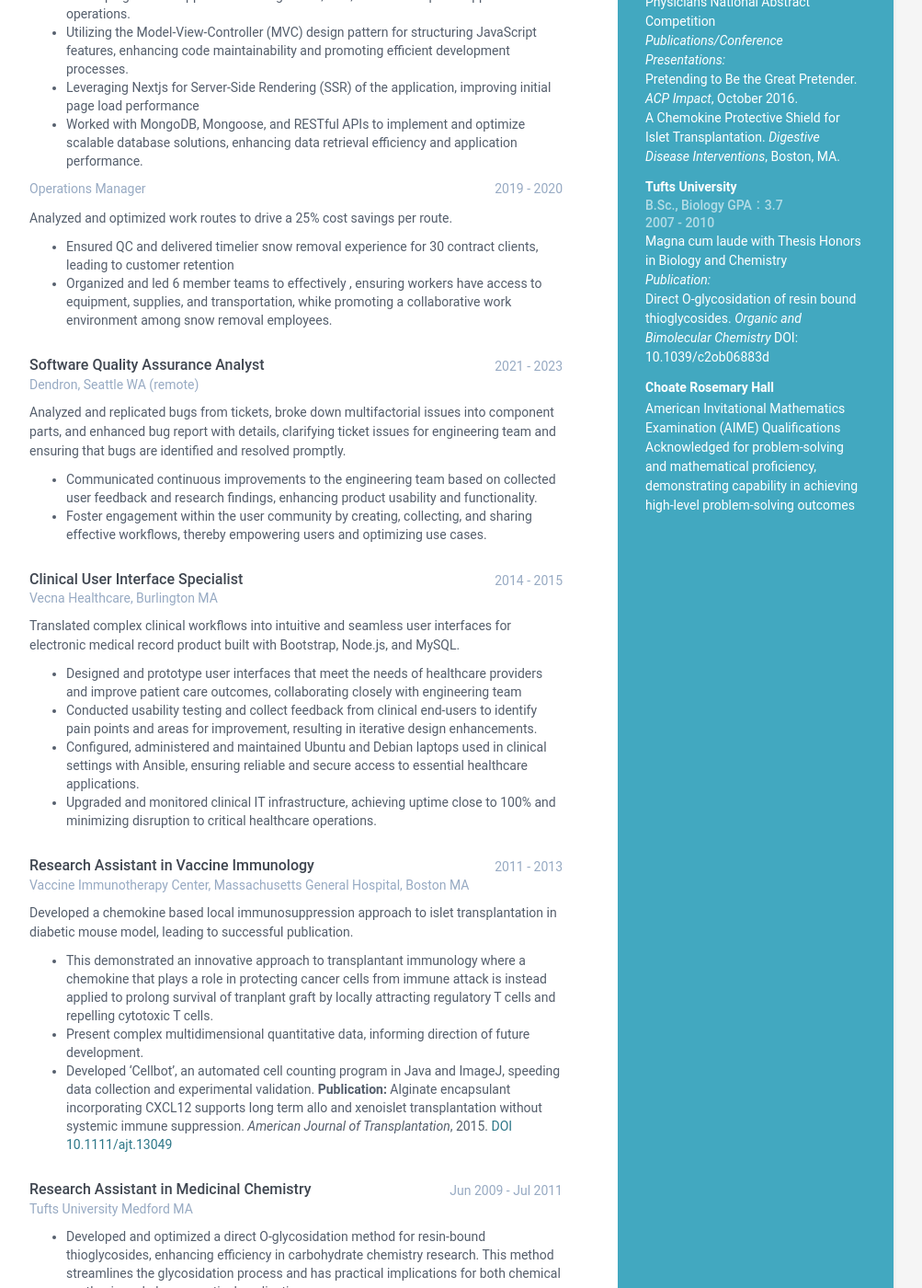
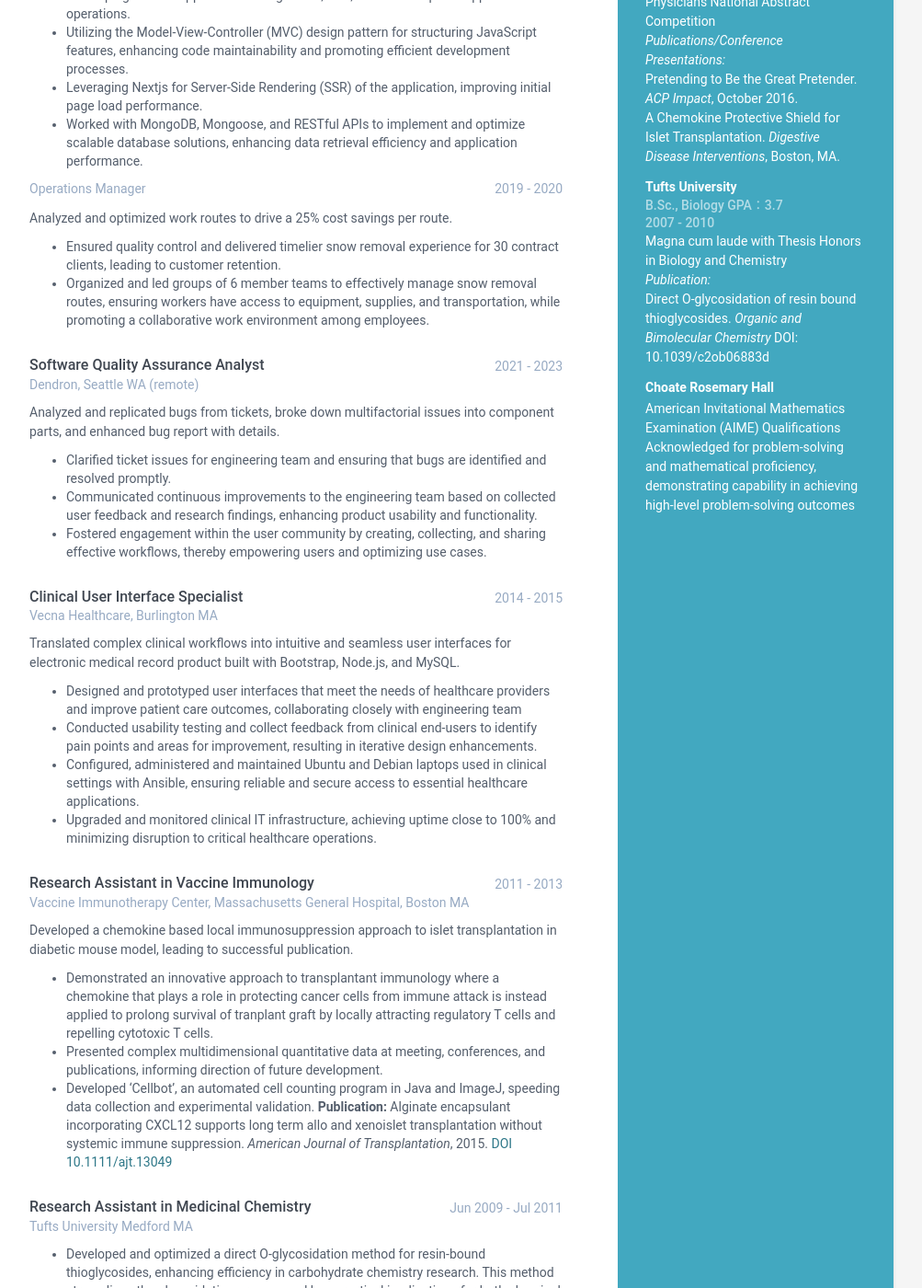
Before and after one commit to iterating/cv-pharm, a Jekyll site: the page built from index.html, in a window 1280 px wide and 1400 px high, scrolled down 704 px. Shown: the whole window at 92% size, without its empty margins (168-1171 px from the left). Built offline with Jekyll 4.4.1, drawn with Linux system fonts in a browser that asks for light colours; some of the changed text lies outside the part shown.

```diff
--- a/_data/data.yml
+++ b/_data/data.yml
@@ -73,7 +73,7 @@
         time: 2024 - Present
         company: LA Film Lab, Los Angeles CA
         details: |
-          Building customer and internal facing software for operating a film lab using Angular, Node.JS, and Firebase, working closely with senior developer
+          Building customer and internal facing software for operating a film lab using Angular, Node.JS, and Firebase, working closely with senior developer.
           - Experience in web performance optimization and scaling, employing techniques such as lazy loading, asynchronous programming, and efficient resource management.
           - Designed and developed internal facing labeling system using HTML, CSS, and Javascript for customer order management and labeling, improving employee efficiency by 25%.
 
@@ -84,30 +84,31 @@
           Communicating and following up with stakeholders to clarify user requirements for features. Worked with tech lead to build features, leading to successful implementation and delivery of features
           - Developing internal applications using HTML, CSS, and Javascript to support business operations.
           - Utilizing the Model-View-Controller (MVC) design pattern for structuring JavaScript features, enhancing code maintainability and promoting efficient development processes.
-          - Leveraging Nextjs for Server-Side Rendering (SSR) of the application, improving initial page load performance
+          - Leveraging Nextjs for Server-Side Rendering (SSR) of the application, improving initial page load performance.
           - Worked with MongoDB, Mongoose, and RESTful APIs to implement and optimize scalable database solutions, enhancing data retrieval efficiency and application performance.
 
         time2: 2019 - 2020
         role2: Operations Manager
         details2: |
           Analyzed and optimized work routes to drive a 25% cost savings per route.
-          - Ensured QC and delivered timelier snow removal experience for 30 contract clients, leading to customer retention
-          - Organized and led 6 member teams to effectively , ensuring workers have access to equipment, supplies, and transportation, whike promoting a collaborative work environment among snow removal employees.
+          - Ensured quality control and delivered timelier snow removal experience for 30 contract clients, leading to customer retention.
+          - Organized and led groups of 6 member teams to effectively manage snow removal routes, ensuring workers have access to equipment, supplies, and transportation, while promoting a collaborative work environment among employees.
 
       - role: Software Quality Assurance Analyst
         time: 2021 - 2023
         company: Dendron, Seattle WA (remote)
         details: |
-          Analyzed and replicated bugs from tickets, broke down multifactorial issues into component parts, and enhanced bug report with details, clarifying ticket issues for engineering team and ensuring that bugs are identified and resolved promptly.
+          Analyzed and replicated bugs from tickets, broke down multifactorial issues into component parts, and enhanced bug report with details.
+          - Clarified ticket issues for engineering team and ensuring that bugs are identified and resolved promptly.
           - Communicated continuous improvements to the engineering team based on collected user feedback and research findings, enhancing product usability and functionality.
-          - Foster engagement within the user community by creating, collecting, and sharing effective workflows, thereby empowering users and optimizing use cases.
+          - Fostered engagement within the user community by creating, collecting, and sharing effective workflows, thereby empowering users and optimizing use cases.
 
       - role: Clinical User Interface Specialist
         time: 2014 - 2015
         company: Vecna Healthcare, Burlington MA
         details: |
           Translated complex clinical workflows into intuitive and seamless user interfaces for electronic medical record product built with Bootstrap, Node.js, and MySQL.
-          - Designed and prototype user interfaces that meet the needs of healthcare providers and improve patient care outcomes, collaborating closely with engineering team
+          - Designed and prototyped user interfaces that meet the needs of healthcare providers and improve patient care outcomes, collaborating closely with engineering team
           - Conducted usability testing and collect feedback from clinical end-users to identify pain points and areas for improvement, resulting in iterative design enhancements.
           - Configured, administered and maintained Ubuntu and Debian laptops used in clinical settings with Ansible, ensuring reliable and secure access to essential healthcare applications.
           - Upgraded and monitored clinical IT infrastructure, achieving uptime close to 100% and minimizing disruption to critical healthcare operations.
@@ -118,8 +119,8 @@
         company: Vaccine Immunotherapy Center, Massachusetts General Hospital, Boston MA
         details: |
           Developed a chemokine based local immunosuppression approach to islet transplantation in diabetic mouse model, leading to successful publication.
-          - This demonstrated an innovative approach to transplantant immunology where a chemokine that plays a role in protecting cancer cells from immune attack is instead applied to prolong survival of tranplant graft by locally attracting regulatory T cells and repelling cytotoxic T cells.
-          - Present complex multidimensional quantitative data, informing direction of future development.
+          - Demonstrated an innovative approach to transplantant immunology where a chemokine that plays a role in protecting cancer cells from immune attack is instead applied to prolong survival of tranplant graft by locally attracting regulatory T cells and repelling cytotoxic T cells.
+          - Presented complex multidimensional quantitative data at meeting, conferences, and publications, informing direction of future development.
           - Developed 'Cellbot', an automated cell counting program in Java and ImageJ, speeding data collection and experimental validation.
           __Publication:__
              Alginate encapsulant incorporating CXCL12 supports long term allo and xenoislet transplantation without systemic immune suppression. *American Journal of Transplantation*, 2015. [DOI 10.1111/ajt.13049](https://pubmed.ncbi.nlm.nih.gov/25693473/)
```
